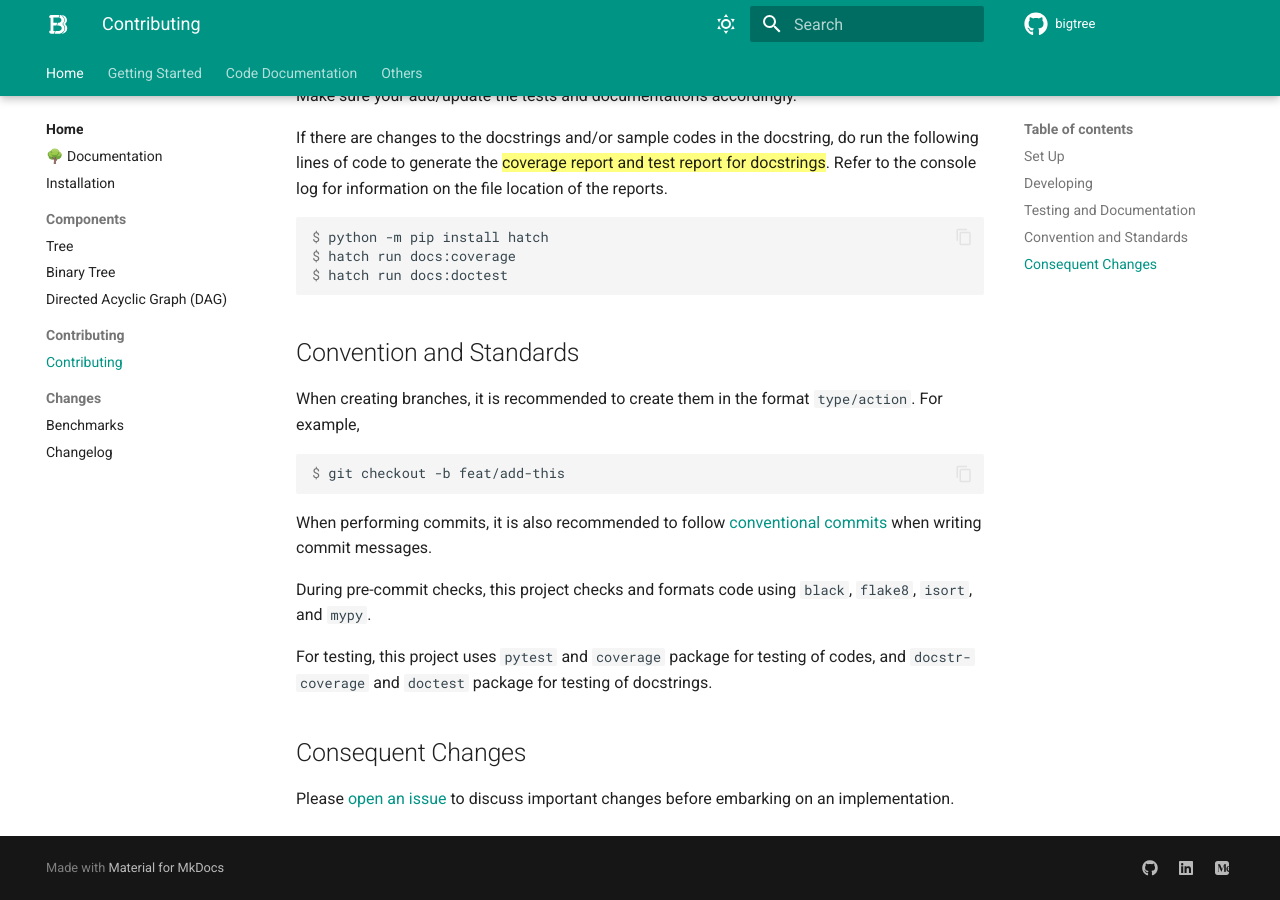
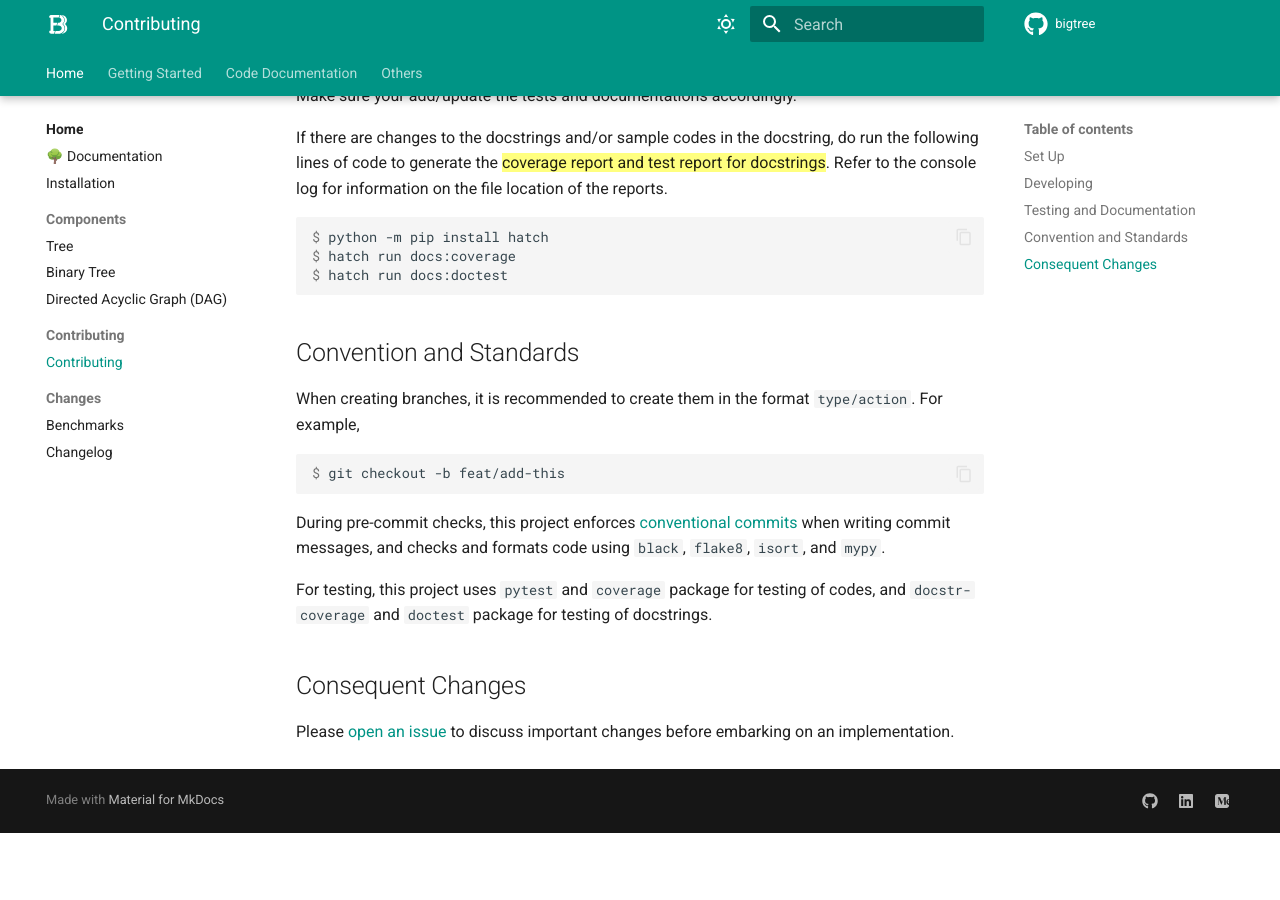
Before and after one commit to kayjan/bigtree, an MkDocs documentation site: the page built from docs/contributing.md, in a window 1280 px wide and 900 px high, scrolled down 1423 px. Built offline with MkDocs 1.6.1 and Material for MkDocs 9.7.7, drawn with Linux system fonts in a browser that asks for light colours; comment, search, counter and statistics services are not loaded; the version menu is left out; after the commit the page ends 2256 px from its top, so only the background shows below that.

Commit message:
docs: Update contributing guidelines

````diff
--- a/docs/contributing.md
+++ b/docs/contributing.md
@@ -83,9 +83,7 @@ When creating branches, it is recommended to create them in the format `type/act
 $ git checkout -b feat/add-this
 ```
 
-When performing commits, it is also recommended to follow [conventional commits](https://www.conventionalcommits.org/en/v1.0.0/) when writing commit messages.
-
-During pre-commit checks, this project checks and formats code using `black`, `flake8`, `isort`, and `mypy`.
+During pre-commit checks, this project enforces [conventional commits](https://www.conventionalcommits.org/en/v1.0.0/) when writing commit messages, and checks and formats code using `black`, `flake8`, `isort`, and `mypy`.
 
 For testing, this project uses `pytest` and `coverage` package for testing of codes, and `docstr-coverage` and `doctest` package for testing of docstrings.
 
````
